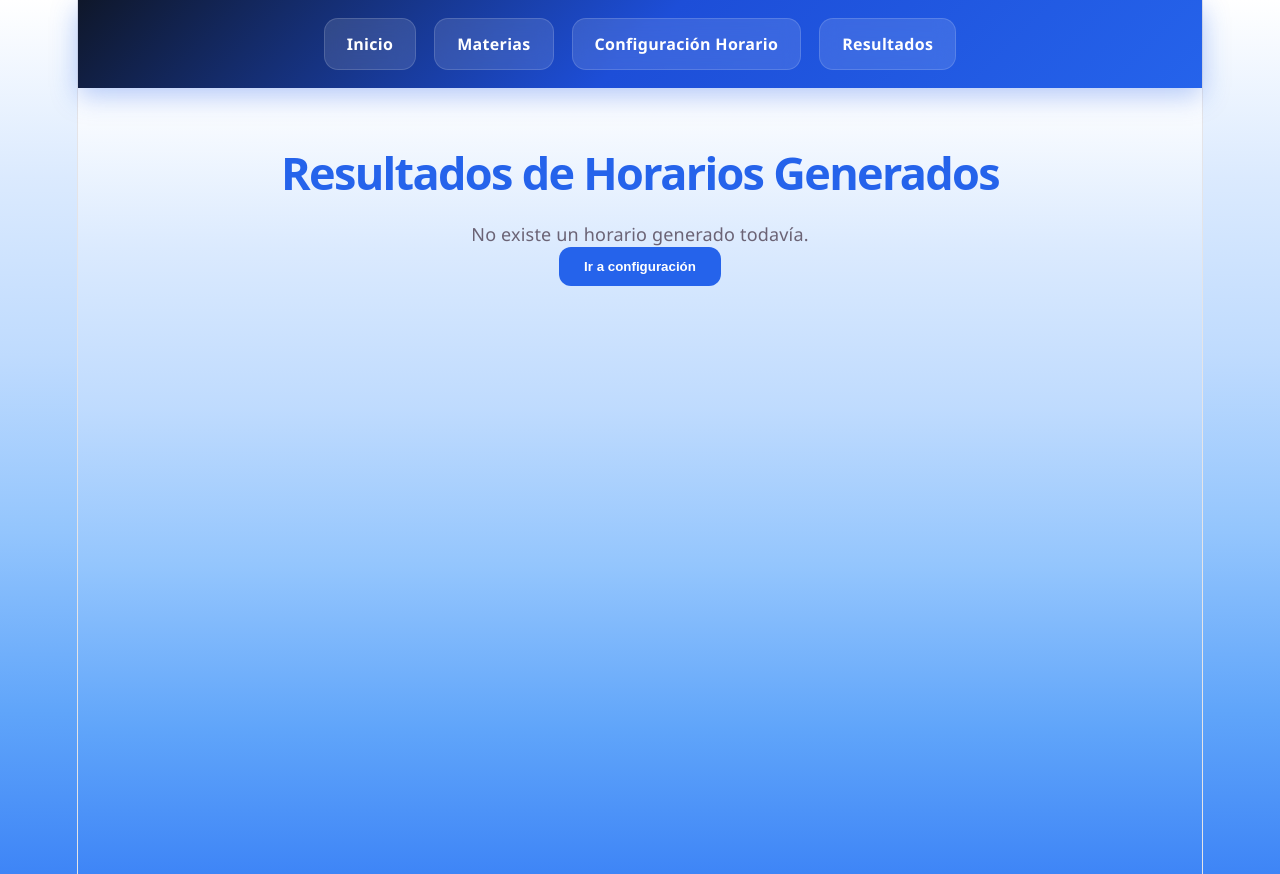
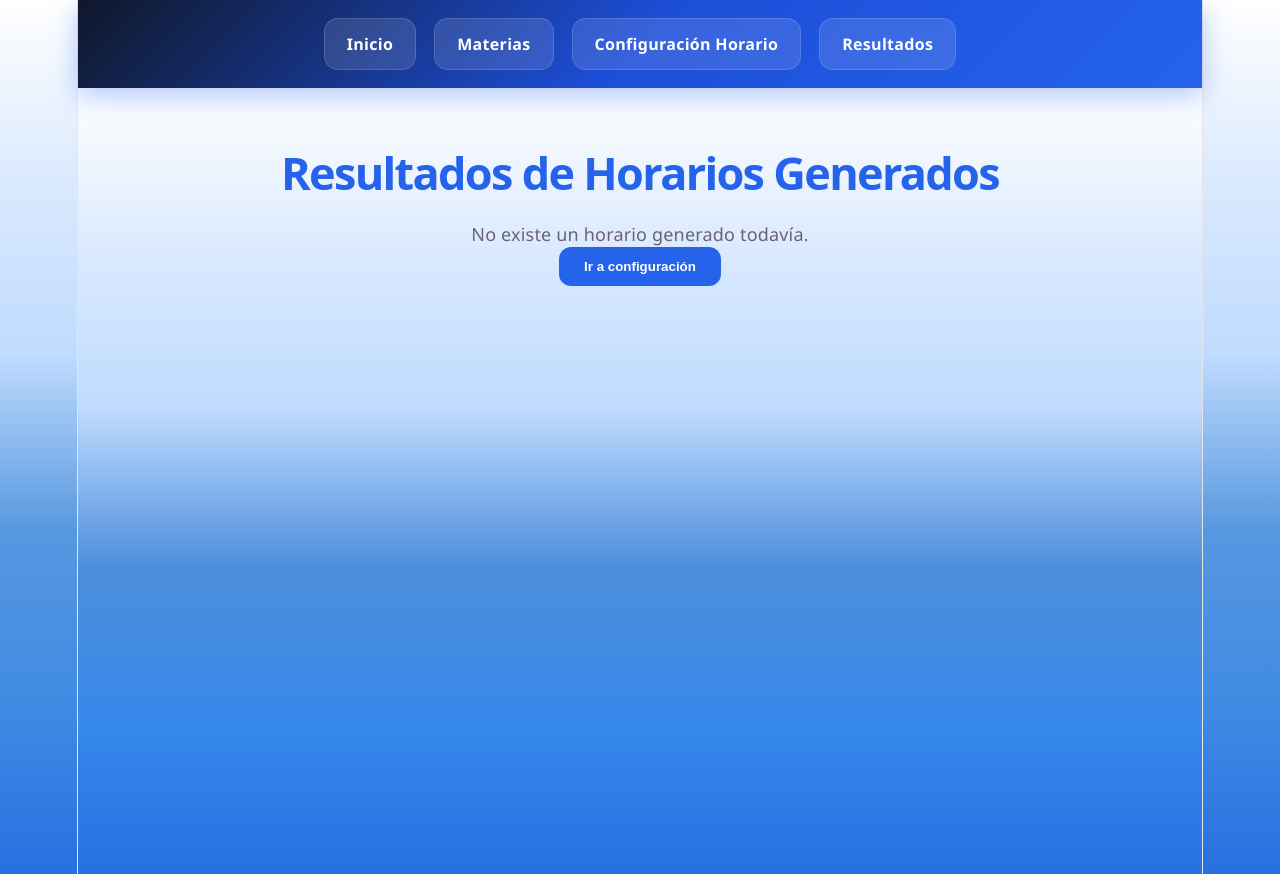
Before and after one commit to HancelE93/HorariosTallerFinal, a React (Vite) app in the folder Frontend_Horarios/: page /resultados in a window 1280 px wide. Shown: the top 874 px of the page. Built offline with nearby package versions, Linux system fonts and the light colour scheme.

Commit message:
Mejoras de estilos en gestion materias, home y resultados

```diff
--- a/Frontend_Horarios/src/styles/GestionMaterias.css
+++ b/Frontend_Horarios/src/styles/GestionMaterias.css
@@ -9,9 +9,9 @@ body {
     font-family: "Segoe UI", Tahoma, Geneva, Verdana, sans-serif;
 
     background: linear-gradient(to top,
-            #3b82f6 0%,
-            #60a5fa 20%,
-            #93c5fd 40%,
+            #266de0 0%,
+            #408ae4 20%,
+            #5697e0 40%,
             #bfdbfe 60%,
             #dbeafe 80%,
             #ffffff 100%);
--- a/Frontend_Horarios/src/styles/Home.css
+++ b/Frontend_Horarios/src/styles/Home.css
@@ -16,15 +16,14 @@
 
 
     background: linear-gradient(to top,
-            #6ea8ff 0%,
-            #8ec5ff 20%,
-            #b9ddff 45%,
-            #d7ebff 70%,
-            #edf6ff 85%,
+            #266de0 0%,
+            #3688ec 20%,
+            #4d8eda 40%,
+            #bfdbfe 60%,
+            #dbeafe 80%,
             #ffffff 100%);
 
     animation: aparecer .8s ease;
-
 }
 
 
--- a/Frontend_Horarios/src/styles/Resultados.css
+++ b/Frontend_Horarios/src/styles/Resultados.css
@@ -8,16 +8,16 @@
     padding: 40px;
     box-sizing: border-box;
     font-family: "Segoe UI", Arial, sans-serif;
-    background: linear-gradient(
-        to top,
-        #3b82f6 0%,
-        #60a5fa 20%,
-        #93c5fd 40%,
-        #bfdbfe 60%,
-        #dbeafe 80%,
-        #ffffff 100%
-    );
-    animation: aparecer 0.8s ease;
+    background: linear-gradient(to top,
+            #266de0 0%,
+            #3688ec 20%,
+            #4d8eda 40%,
+            #bfdbfe 60%,
+            #dbeafe 80%,
+            #ffffff 100%);
+
+    animation: aparecer .8s ease;
+
 }
 
 /* =========================
@@ -149,7 +149,8 @@
 .horarios-container {
     display: flex;
     justify-content: center;
-    align-items: stretch; /* 👈 Hace que todas las tarjetas de la misma fila midan lo mismo */
+    align-items: stretch;
+    /* 👈 Hace que todas las tarjetas de la misma fila midan lo mismo */
     gap: 25px;
     flex-wrap: wrap;
     width: 100%;
@@ -157,7 +158,8 @@
 
 .horario-card {
     width: 280px;
-    min-height: 300px; /* 👈 Tamaño estándar uniforme */
+    min-height: 300px;
+    /* 👈 Tamaño estándar uniforme */
     background: white;
     padding: 25px;
     border-radius: 18px;
@@ -169,7 +171,8 @@
     overflow: hidden;
     display: flex;
     flex-direction: column;
-    justify-content: space-between; /* 👈 Garantiza que el botón quede SIEMPRE pegado abajo */
+    justify-content: space-between;
+    /* 👈 Garantiza que el botón quede SIEMPRE pegado abajo */
 }
 
 .horario-card::before {
@@ -179,12 +182,10 @@
     left: -100%;
     width: 100%;
     height: 100%;
-    background: linear-gradient(
-        120deg,
-        transparent,
-        rgba(37, 99, 235, 0.15),
-        transparent
-    );
+    background: linear-gradient(120deg,
+            transparent,
+            rgba(37, 99, 235, 0.15),
+            transparent);
     transition: 0.5s;
 }
 
@@ -209,8 +210,10 @@
     border-radius: 12px;
     padding: 12px;
     margin: 10px 0;
-    max-height: 120px; /* 👈 Limita la altura para que no deforme la tarjeta */
-    overflow-y: auto; /* 👈 Agrega scroll suave si hay muchas razones */
+    max-height: 120px;
+    /* 👈 Limita la altura para que no deforme la tarjeta */
+    overflow-y: auto;
+    /* 👈 Agrega scroll suave si hay muchas razones */
     flex-grow: 1;
 }
 
@@ -232,7 +235,8 @@
 
 /* Botones fijados abajo */
 .horario-card button {
-    margin-top: auto; /* 👈 Alineación perfecta abajo */
+    margin-top: auto;
+    /* 👈 Alineación perfecta abajo */
     width: 100%;
 }
 
@@ -332,7 +336,7 @@
     margin-bottom: 30px;
 }
 
-.resultados-container > h2 {
+.resultados-container>h2 {
     width: 100%;
     text-align: center !important;
     color: #2563eb !important;
```
